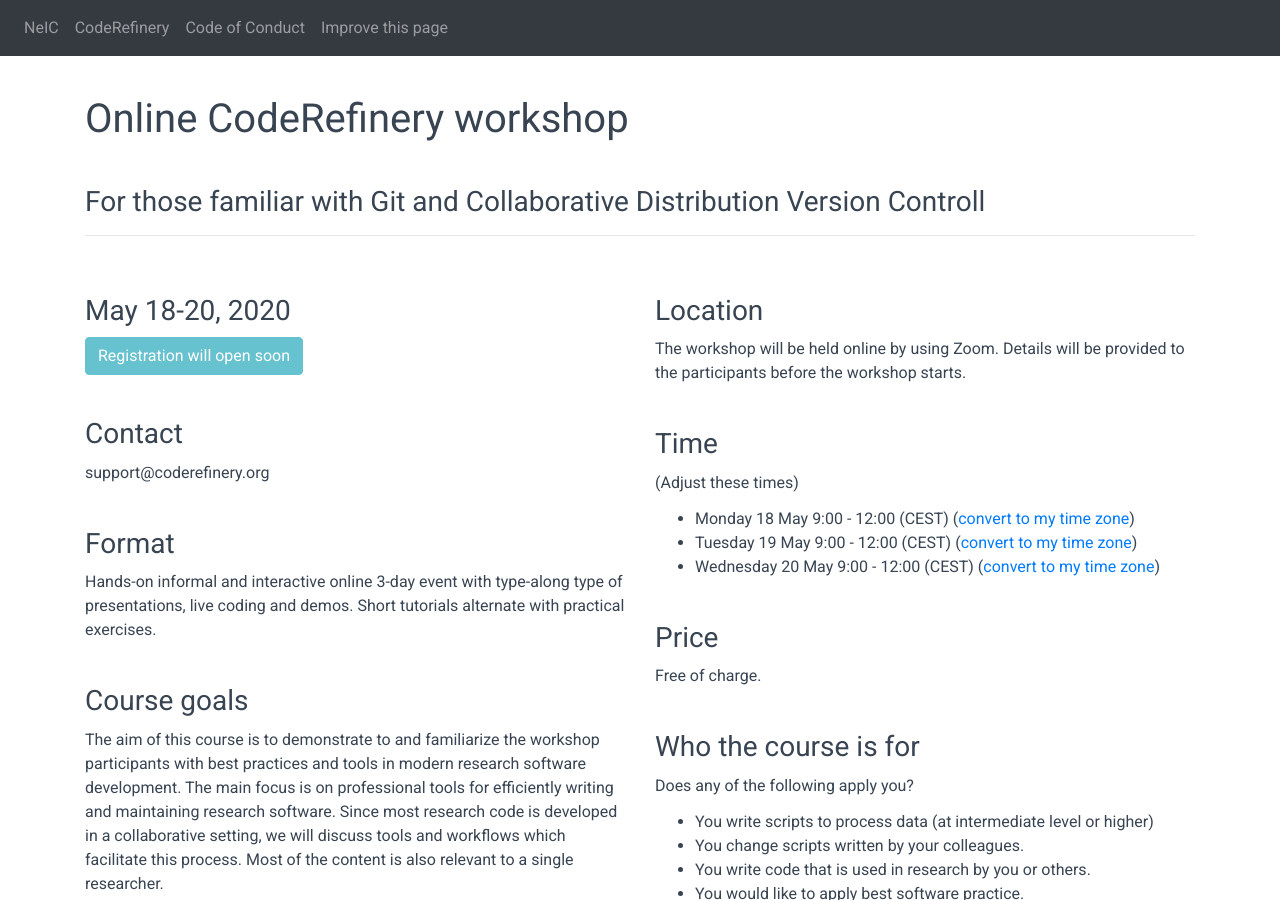
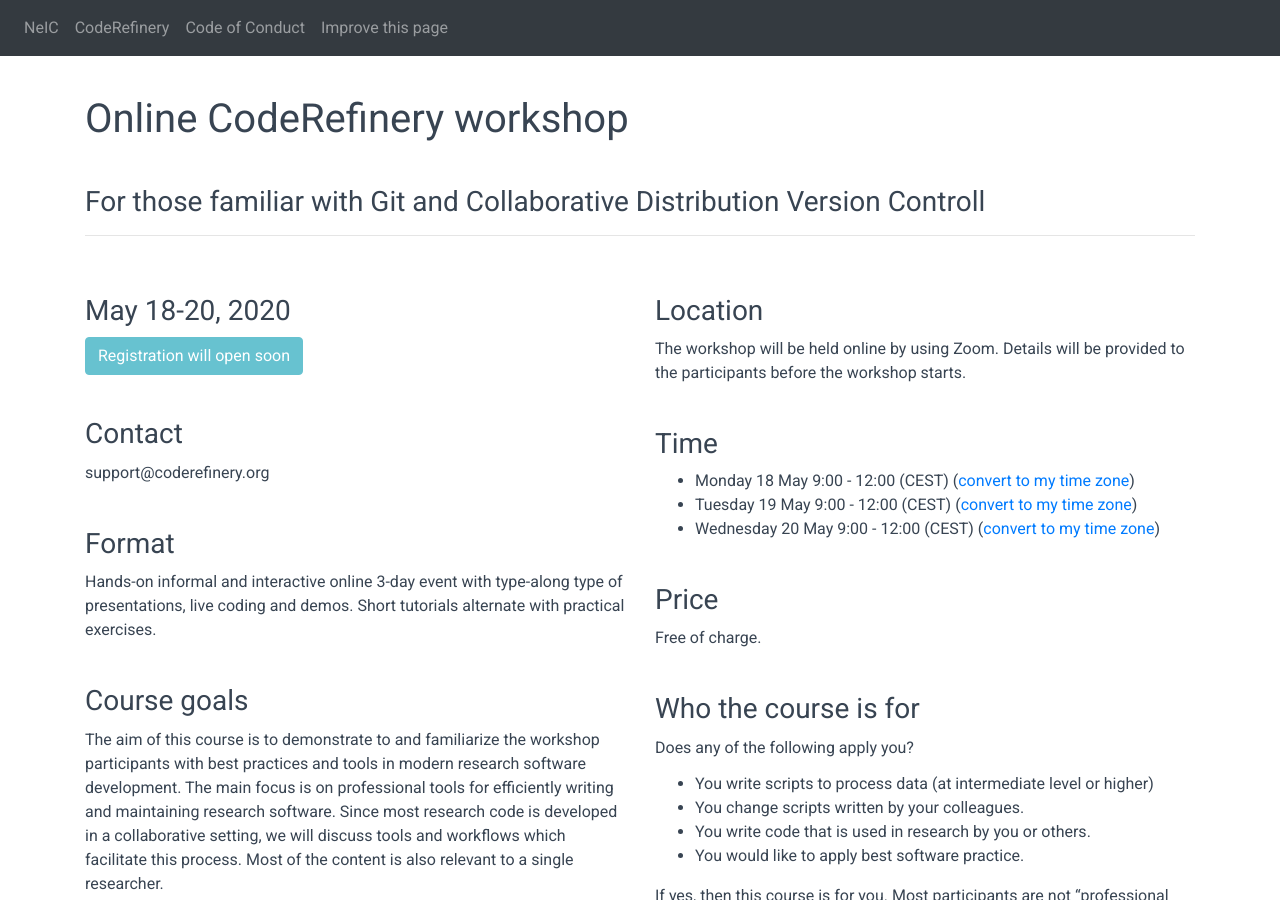
Before and after one commit to coderefinery/2020-05-18-online, a Jekyll site: the page built from index.md, in a window 1280 px wide and 900 px high. Built offline with Jekyll 4.4.1, drawn with Linux system fonts in a browser that asks for light colours; comment, search, counter and statistics services are not loaded.

Commit message:
small fix

```diff
--- a/right_column.md
+++ b/right_column.md
@@ -7,8 +7,6 @@ Details will be provided to the participants before the workshop starts.
 
 
 ### Time
-
-(Adjust these times)
 
 - Monday 18 May 9:00 - 12:00 (CEST)
   ([convert to my time zone](https://www.timeanddate.com/worldclock/fixedtime.html?msg=CodeRefinery+workshop&iso=20200518T09&p1=187&ah=3))
```
